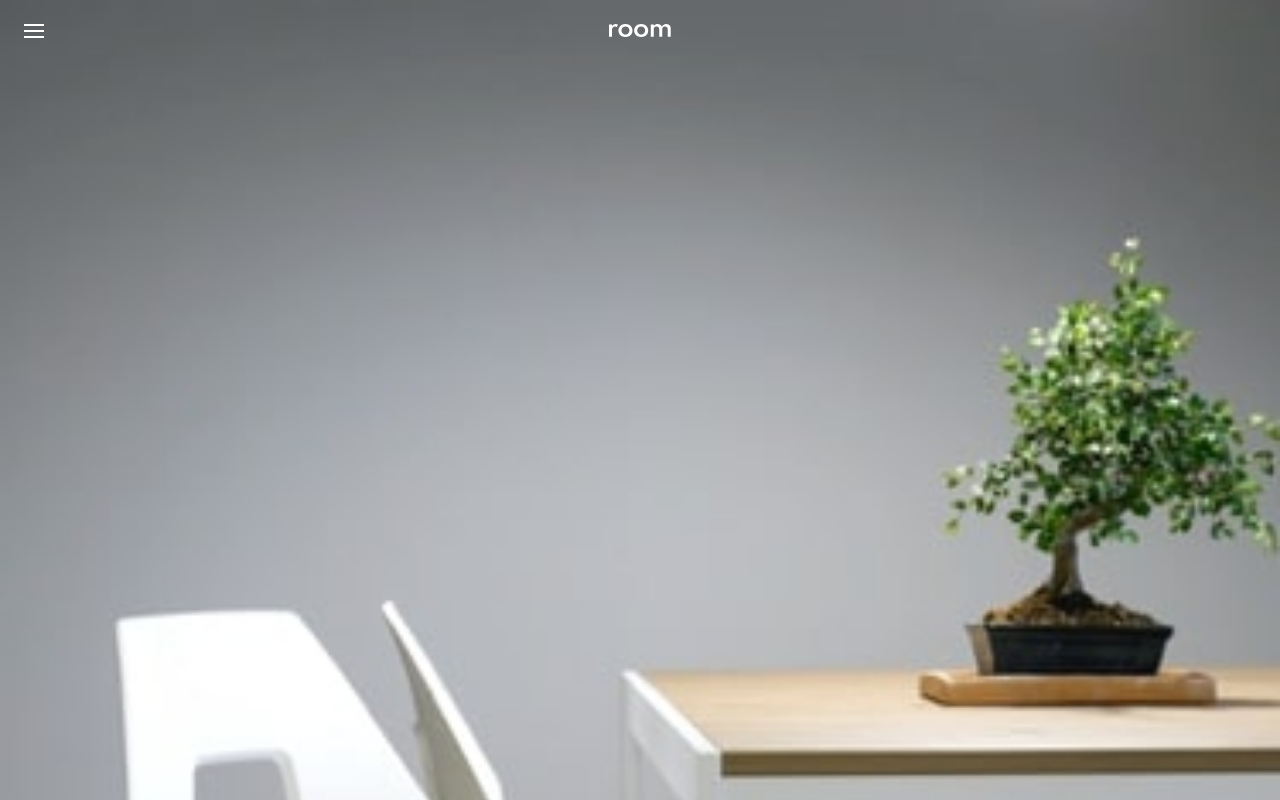
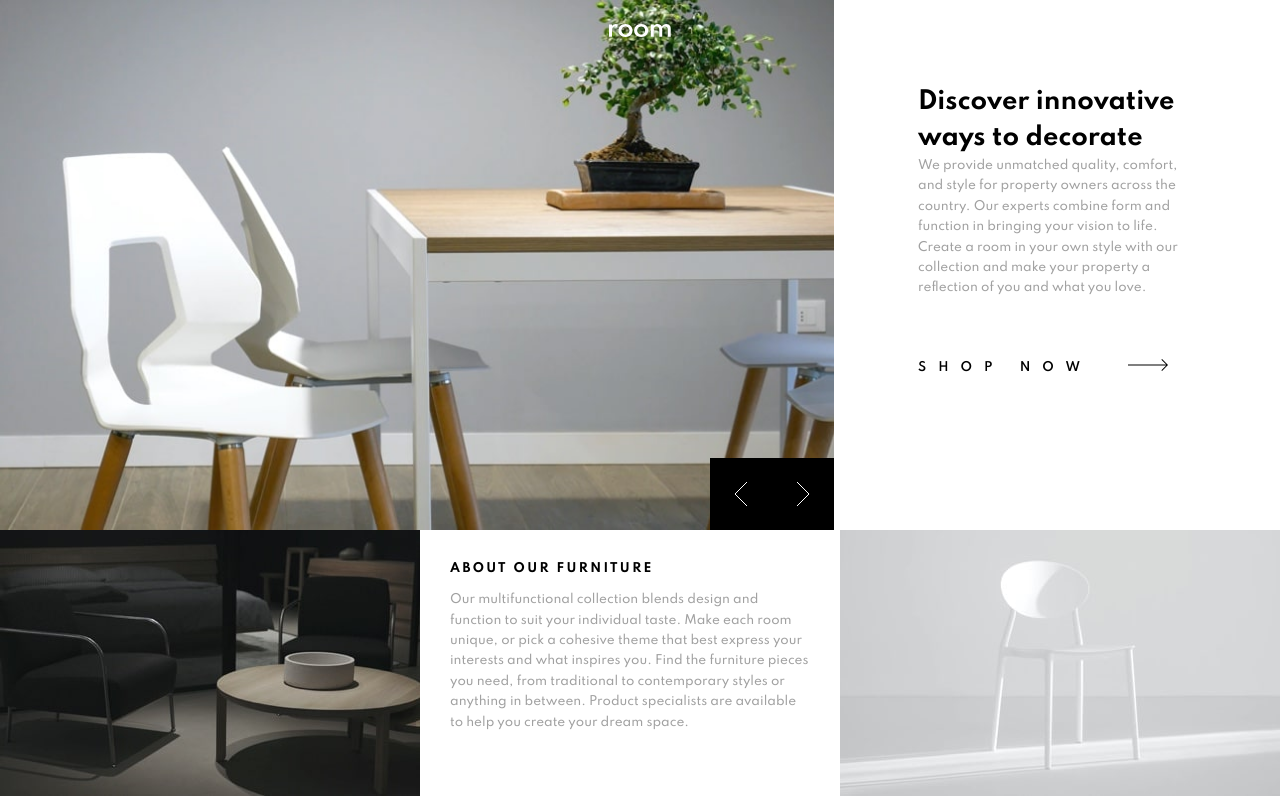
Before and after one commit to puyanwei/fe-practice, a React (Create React App) app: page /furniture-shop in a window 1280 px wide. Shown: the top 800 px of the page. Built offline with nearby package versions, Linux system fonts and the light colour scheme.

Commit message:
Desktop view layout css

```diff
--- a/src/components/furniture-shop/Carousel.tsx
+++ b/src/components/furniture-shop/Carousel.tsx
@@ -3,11 +3,12 @@ import StyledIcon from 'components/shared/StyledIcon';
 import IconAngleLeft from 'icons/furniture-shop-icons/IconAngleLeft';
 import IconAngleRight from 'icons/furniture-shop-icons/IconAngleRight';
 
-interface CarouselProps {
+export interface CarouselProps {
   mobileImages: string[];
+  desktopImages: string[];
 }
 
-const Carousel = ({ mobileImages }: CarouselProps) => {
+const Carousel = ({ mobileImages, desktopImages }: CarouselProps) => {
   const [imageIndex, setImageIndex] = useState(0);
 
   const handleImageIndex = (iteration: number) => {
@@ -17,8 +18,16 @@ const Carousel = ({ mobileImages }: CarouselProps) => {
   };
 
   return (
-    <div className="relative">
-      <img className="w-full my-4 mt-0" src={mobileImages[imageIndex]} alt="" />
+    <div className="relative lg:w-3/4 lg:max-h-96">
+      <img
+        className="w-full my-4 mt-0 lg:my-0 lg:object-cover lg:h-full"
+        src={
+          window.innerWidth < 1024
+            ? mobileImages[imageIndex]
+            : desktopImages[imageIndex]
+        }
+        alt=""
+      />
       <div className="bg-black absolute bottom-0 right-0 h-12">
         <StyledIcon
           icon={<IconAngleLeft />}
--- a/src/components/shared/StyledIcon.tsx
+++ b/src/components/shared/StyledIcon.tsx
@@ -4,6 +4,7 @@ interface StyledIconProps {
   icon: JSX.Element;
   onClick?: () => void;
 }
+
 const StyledIcon = ({
   styles = '',
   button = false,
--- a/src/index.css
+++ b/src/index.css
@@ -5,6 +5,9 @@
 @layer components {
   .furniture-desc {
     @apply text-grayDark text-xxs leading-slight;
+  }
+  .grey-out-children {
+    @apply absolute top-0 left-0 z-10 h-full w-full opacity-50 pointer-events-none;
   }
 }
 
@@ -22,3 +25,10 @@ body {
   -webkit-font-smoothing: antialiased;
   -moz-osx-font-smoothing: grayscale;
 }
+
+html,
+body,
+#root,
+.App {
+  min-height: 100vh;
+}
--- a/src/pages/FurnitureShop.tsx
+++ b/src/pages/FurnitureShop.tsx
@@ -12,8 +12,7 @@ import Navbar from 'components/furniture-shop/Navbar';
 
 const FurnitureShop = () => {
   const [showNavbar, setShowNavbar] = useState(false);
-  const greyOutBackgroundStyle =
-    'absolute top-0 left-0 z-10 h-full w-full opacity-50 pointer-events-none';
+
   return (
     <div className="furniture-shop">
       {showNavbar && (
@@ -28,12 +27,22 @@ const FurnitureShop = () => {
         </div>
       )}
       <div className="relative">
-        <span className={`${showNavbar && greyOutBackgroundStyle}`}>
+        <span
+          className={`${
+            showNavbar ? 'grey-out-children' : ''
+          } lg:flex lg:flex-col lg:h-screen`}
+        >
+          <div className="lg:inline-flex">
             <Carousel
               mobileImages={[
                 'images/mobile-image-hero-1.jpg',
                 'images/mobile-image-hero-2.jpg',
                 'images/mobile-image-hero-3.jpg',
+              ]}
+              desktopImages={[
+                'images/desktop-image-hero-1.jpg',
+                'images/desktop-image-hero-2.jpg',
+                'images/desktop-image-hero-3.jpg',
               ]}
             />
             {!showNavbar && (
@@ -45,12 +54,12 @@ const FurnitureShop = () => {
                 <StyledIcon
                   icon={<IconHamburger />}
                   button
-                styles="absolute top-4 left-4 cursor-pointer"
+                  styles="absolute top-4 left-4 cursor-pointer lg:hidden"
                   onClick={() => setShowNavbar(true)}
                 />
               </>
             )}
-          <div className="m-5">
+            <div className="m-5 lg:m-14 lg:w-1/4">
               <h2 className="text-lg font-bold">
                 Discover innovative ways to decorate
               </h2>
@@ -58,22 +67,20 @@ const FurnitureShop = () => {
                 We provide unmatched quality, comfort, and style for property
                 owners across the country. Our experts combine form and function
                 in bringing your vision to life. Create a room in your own style
-              with our collection and make your property a reflection of you and
-              what you love.
+                with our collection and make your property a reflection of you
+                and what you love.
               </p>
               <a href="#">
-              <span
-                className={
-                  'inline-block uppercase text-xxs mt-10 ml-0 mb-2 mr-6 tracking-xlg font-semibold no-underline text-black'
-                }
-              >
+                <span className="inline-block uppercase text-xxs mt-10 ml-0 mb-2 mr-6 tracking-xlg font-semibold no-underline text-black">
                   Shop now
                 </span>
                 <StyledIcon icon={<IconArrow />} styles="inline-block" />
               </a>
             </div>
+          </div>
+          <div className="lg:inline-flex">
             <img
-            className="w-full my-10"
+              className="w-full my-10 lg:my-0 lg:object-cover"
               src="images/image-about-dark.jpg"
               alt=""
             />
@@ -82,15 +89,21 @@ const FurnitureShop = () => {
                 About our furniture
               </h3>
               <p className="furniture-desc">
-              Our multifunctional collection blends design and function to suit
-              your individual taste. Make each room unique, or pick a cohesive
-              theme that best express your interests and what inspires you. Find
-              the furniture pieces you need, from traditional to contemporary
-              styles or anything in between. Product specialists are available
-              to help you create your dream space.
+                Our multifunctional collection blends design and function to
+                suit your individual taste. Make each room unique, or pick a
+                cohesive theme that best express your interests and what
+                inspires you. Find the furniture pieces you need, from
+                traditional to contemporary styles or anything in between.
+                Product specialists are available to help you create your dream
+                space.
               </p>
             </div>
-          <img className="w-full" src="images/image-about-light.jpg" alt="" />
+            <img
+              className="w-full object-cover"
+              src="images/image-about-light.jpg"
+              alt=""
+            />
+          </div>
         </span>
       </div>
     </div>
```
Lines whose indentation alone changed are shown as unchanged.
